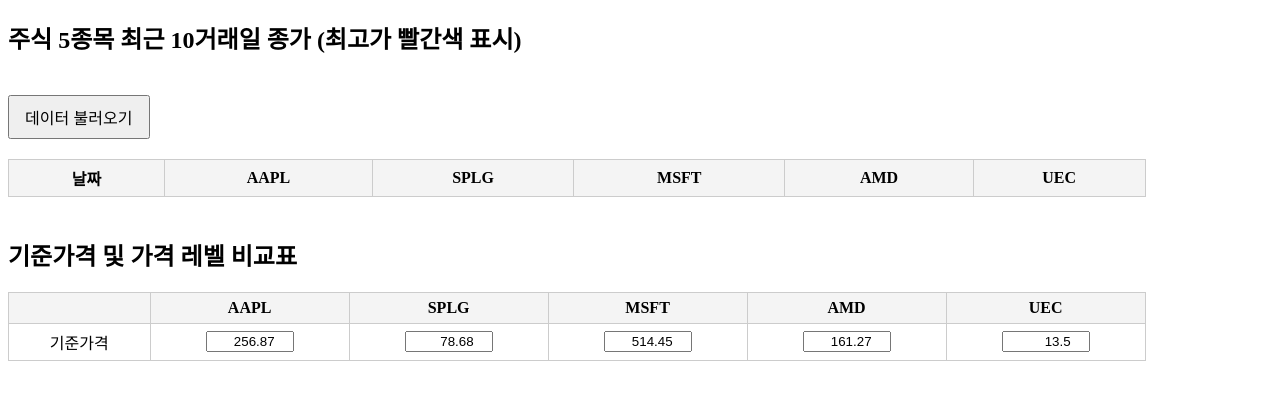
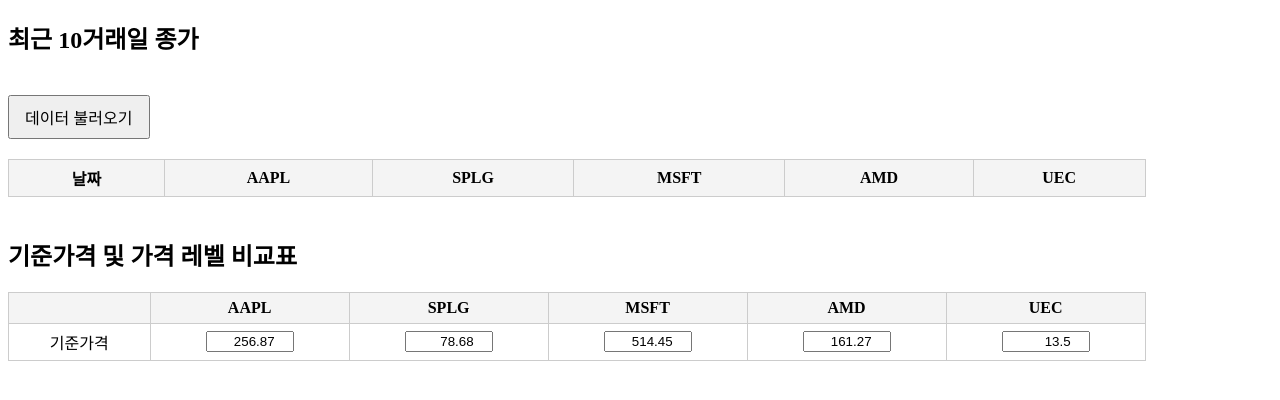
Before and after one commit to jcmyys/FinSum, a plain HTML site: page index.html in a window 1280 px wide. Drawn offline with Linux system fonts and the light colour scheme.

Commit message:
250927 표시 용어 수정

```diff
--- a/index.html
+++ b/index.html
@@ -2,7 +2,7 @@
 <html lang="ko">
 <head>
   <meta charset="UTF-8" />
-  <title>주식 데이터 통합 뷰 (기준가격 저장)</title>
+  <title>통합 뷰 (기준가격 저장)</title>
   <style>
     table {
       border-collapse: collapse;
@@ -39,7 +39,7 @@
   </style>
 </head>
 <body>
-  <h2>주식 5종목 최근 10거래일 종가 (최고가 빨간색 표시)</h2>
+  <h2>최근 10거래일 종가</h2>
   <button id="load-button">데이터 불러오기</button>
 
   <table id="stock-table">
```
